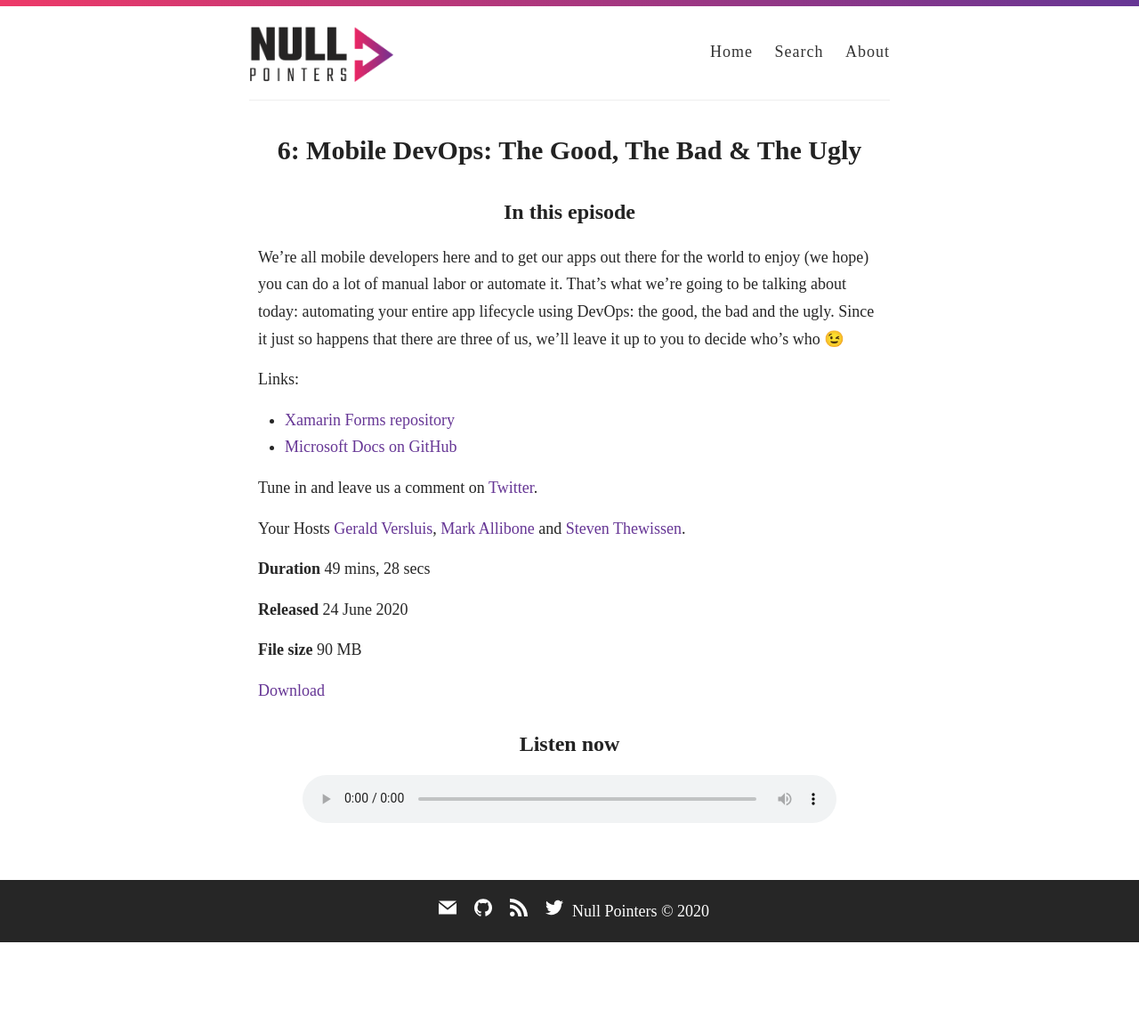
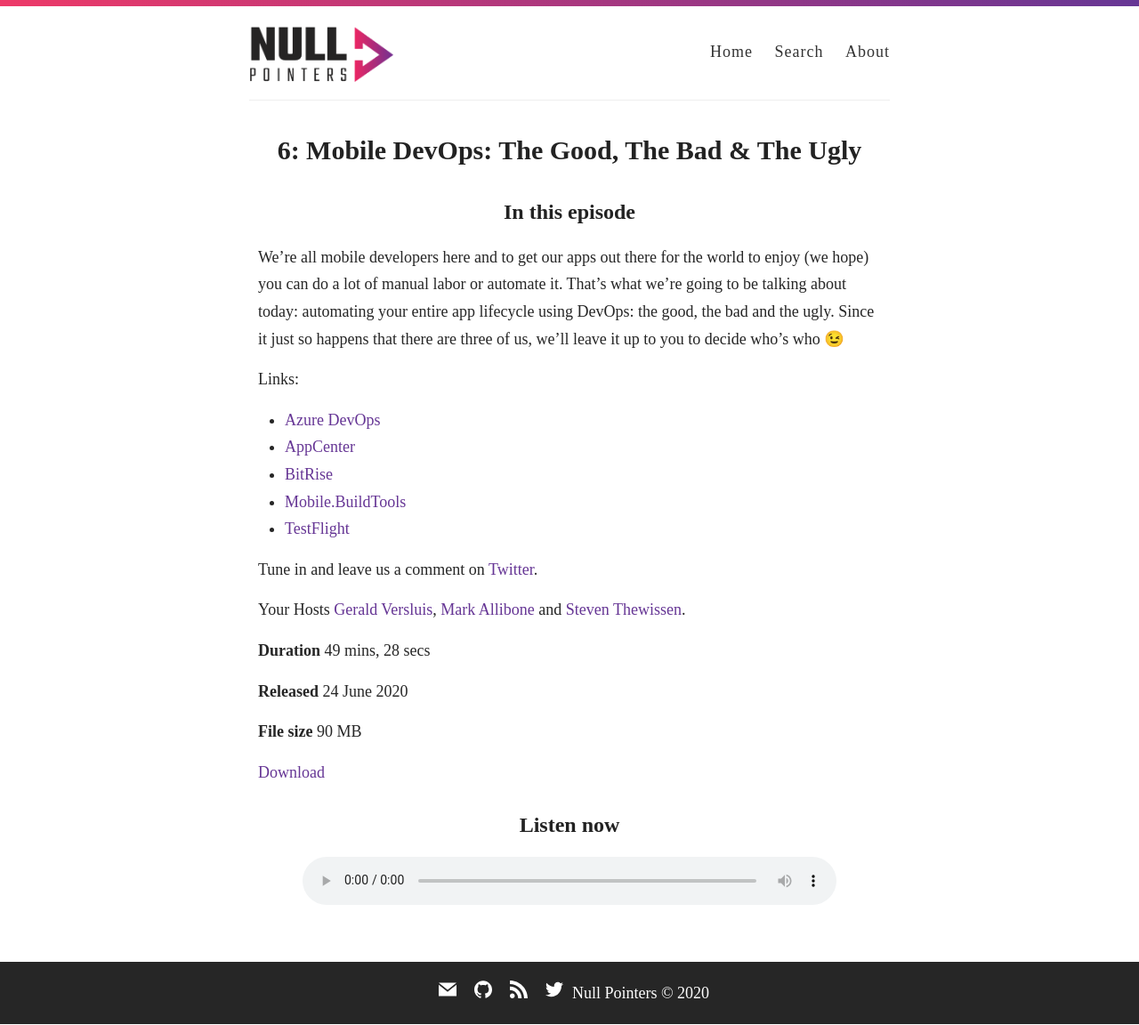
Before and after one commit to nullpointersio/website, a Jekyll site: the page built from _posts/2020-06-24-6.markdown, in a window 1280 px wide. Shown: the whole page at 89% size. Built offline with Jekyll 4.4.1, drawn with Linux system fonts in a browser that asks for light colours; some web fonts are replaced; before the commit the page ends 1060 px from its top, so only the background shows below that.

Commit message:
Added shownotes links

```diff
--- a/_posts/2020-06-24-6.markdown
+++ b/_posts/2020-06-24-6.markdown
@@ -24,8 +24,11 @@
 {{page.description}}
 
 Links:
-* [Xamarin Forms repository](https://github.com/xamarin/Xamarin.Forms)
-* [Microsoft Docs on GitHub](https://github.com/MicrosoftDocs)
+* [Azure DevOps](https://azure.microsoft.com/en-us/services/devops/)
+* [AppCenter](https://appcenters.ms)
+* [BitRise](https://www.bitrise.io/mobile-devops)
+* [Mobile.BuildTools](https://github.com/dansiegel/Mobile.BuildTools)
+* [TestFlight](https://developer.apple.com/testflight)
 
 Tune in and leave us a comment on [Twitter](https://twitter.com/nullpointersio).
 
```
